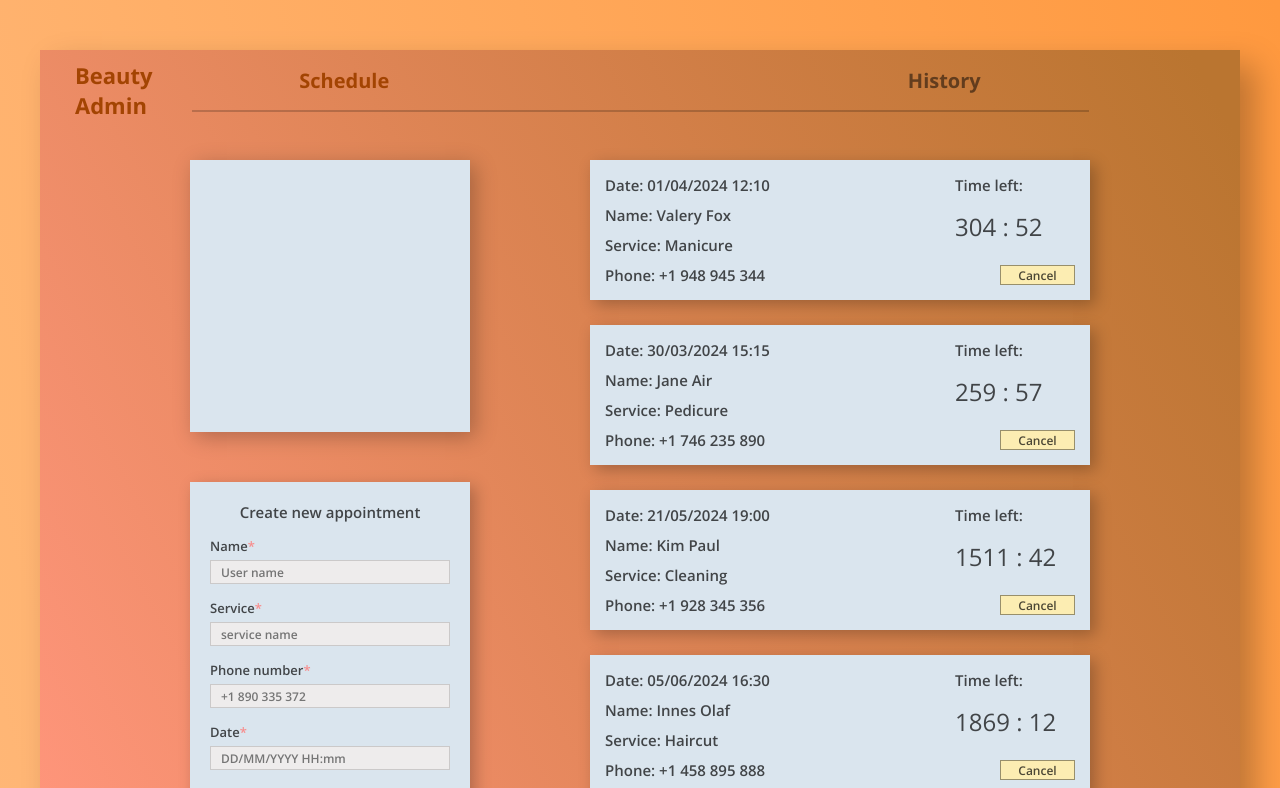
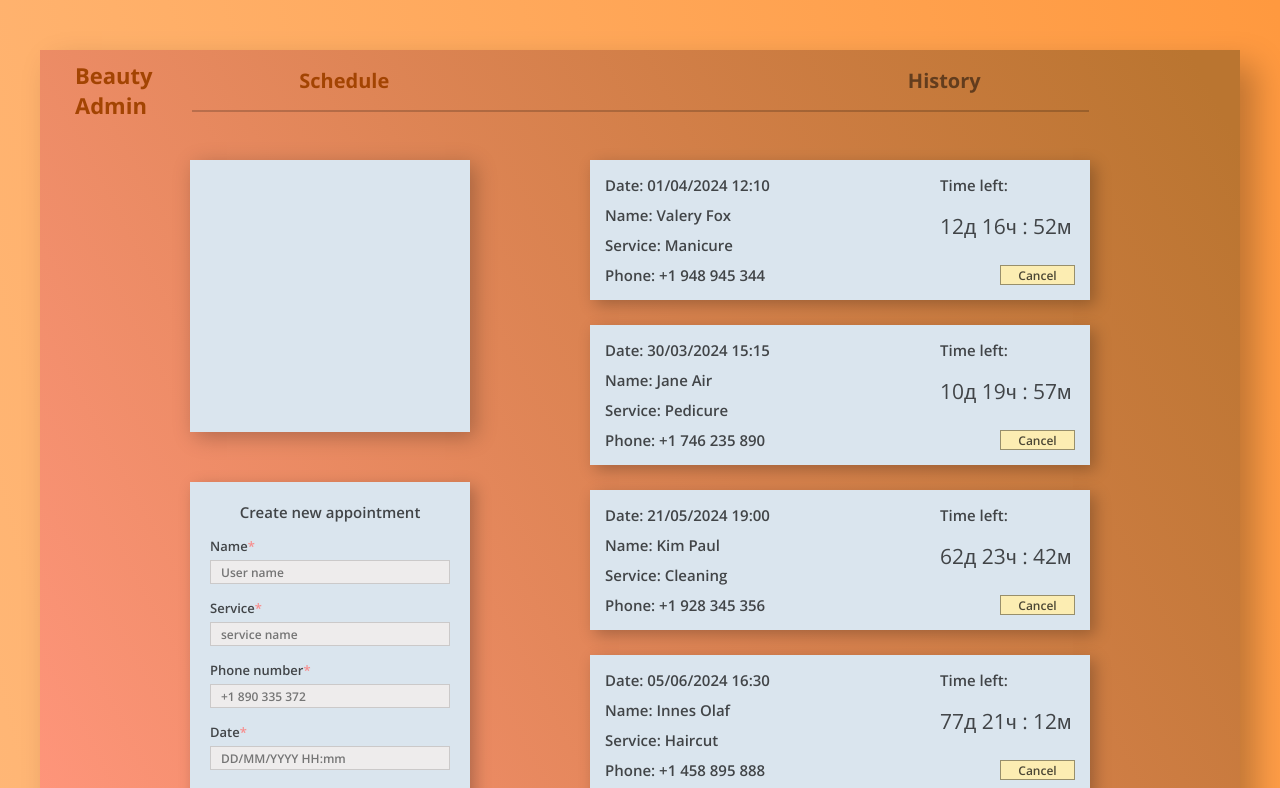
Before and after one commit to Valitriya/Beauty_admin, a React (Create React App) app: page / in a window 1280 px wide. Shown: the top 788 px of the page. Built offline with nearby package versions, Linux system fonts and the light colour scheme; data requests are answered from the project's data file.

Commit message:
displaying time based on days

```diff
--- a/src/components/appointmentItem/AppointmentItem.tsx
+++ b/src/components/appointmentItem/AppointmentItem.tsx
@@ -13,16 +13,16 @@ function AppointmentItem({
 	const [timeLeft, changeTimeLeft] = useState<string | null>(null);
 	useEffect(() => {
 		changeTimeLeft(
-			`${dayjs(date).diff(undefined, "h")} : ${
-				dayjs(date).diff(undefined, "m") % 60
-			}`
+			`${dayjs(date).diff(undefined, "d")}д ${
+				dayjs(date).diff(undefined, "h") % 24
+			}ч : ${dayjs(date).diff(undefined, "m") % 60}м`
 		);
 
 		const intervalId = setInterval(() => {
 			changeTimeLeft(
-				`${dayjs(date).diff(undefined, "h")} : ${
-					dayjs(date).diff(undefined, "m") % 60
-				}`
+				`${dayjs(date).diff(undefined, "d")}д ${
+					dayjs(date).diff(undefined, "h") % 24
+				}ч : ${dayjs(date).diff(undefined, "m") % 60}м`
 			);
 		}, 60000);
 
--- a/src/components/appointmentItem/appointmentItem.scss
+++ b/src/components/appointmentItem/appointmentItem.scss
@@ -6,11 +6,11 @@
 	background-color: $bg-color;
 	box-shadow: 5px 5px 15px rgba(0, 0, 0, 0.25);
 	display: grid;
-	grid-template-columns: 240px auto;
+	grid-template-columns: 225px auto;
 	column-gap: 110px;
 	&__timer {
 		display: block;
-		font-size: 24px;
+		font-size: 21px;
 		line-height: 33px;
 		margin-top: 15px;
 		color: rgba(0, 0, 0, 0.7);
```
